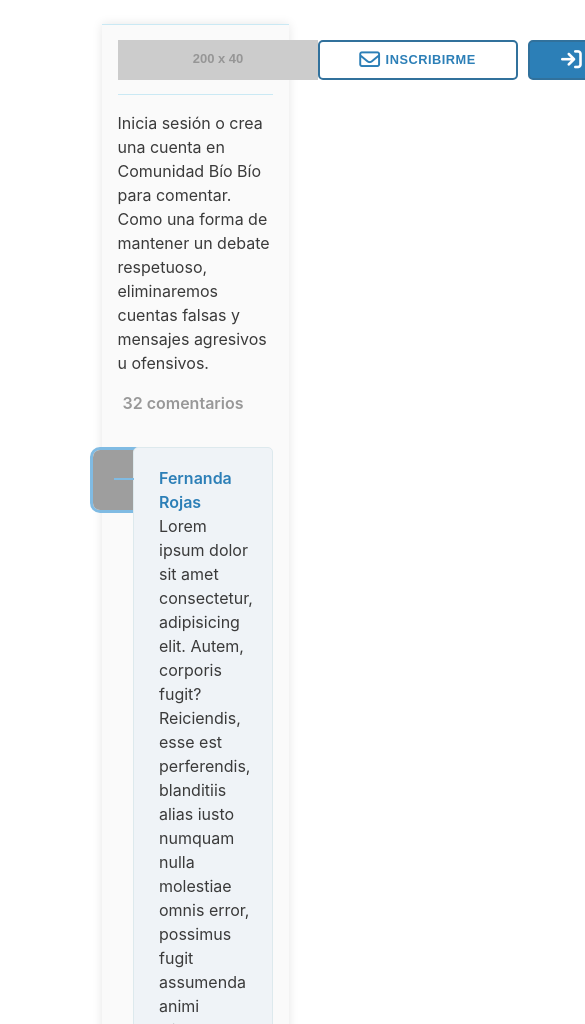
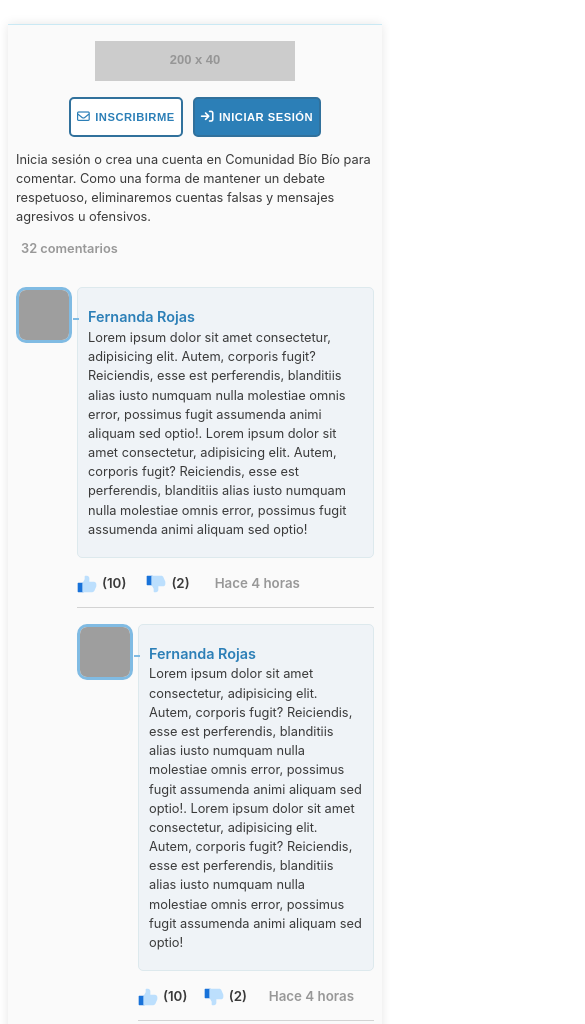
Before and after one commit to abecerraguz/chat-la-tribuna-v2, a website built with Vite: page index.html in a window 390 px wide. Shown: the top 1024 px of the page, 585 px wide, since content can reach past the window. Built offline with nearby package versions, Linux system fonts and the light colour scheme; grey boxes are pictures that could not be loaded; placeholder pictures from the web are drawn by us.

Commit message:
Se ajusta responsivo

```diff
--- a/src/style.scss
+++ b/src/style.scss
@@ -22,6 +22,27 @@ $border-radius-10:10px;
 $border-radius-15:15px;
 $border-radius-20:20px;
 
+// Breakpoints
+$screen-xs-min: 320px;
+$screen-sm-min: 544px;
+$screen-md-min: 768px;
+$screen-lg-min: 1024px;
+
+@mixin breakpoint($media) {
+  @if $media == xs {
+    @media only screen and (min-width: $screen-xs-min) { @content; }
+  }
+  @else if $media == sm {
+    @media only screen and (min-width: $screen-sm-min) { @content; }
+  }
+  @else if $media == md {
+    @media only screen and (min-width: $screen-md-min) { @content; }
+  }
+  @else if $media == lg {
+    @media only screen and (min-width: $screen-lg-min) { @content; }
+  }
+}
+
 
 
 
@@ -29,7 +50,7 @@ $border-radius-20:20px;
   display: flex;
   flex-direction: column;
   width: 100%;
-  max-width: 50%;
+  max-width: 100%;
   height: 100%;
   max-height: 100%;
   margin: 0 auto;
@@ -50,8 +71,26 @@ $border-radius-20:20px;
   -webkit-text-size-adjust: 100%;
   color-scheme: light dark;
   color: $color-text;
+
+
+  @include breakpoint(xs) {
+    padding: 0 0.5rem;
+  }
+
+  @include breakpoint(md) {
     padding: 0 1rem;
+  }
+
   &__header {
+
+    @include breakpoint(xs) {
+      display: flex;
+      flex-direction: column;
+      justify-content: space-between;
+      align-items: center;
+    }
+
+    @include breakpoint(md) {
       display: flex;
       justify-content: space-between;
       align-items: center;
@@ -59,9 +98,22 @@ $border-radius-20:20px;
       border-bottom: 1px solid $border;
       height: 70px;
       box-sizing: border-box;
+      flex-direction: row;
+    }
+
+
     &-contenedor {
       box-sizing: border-box;
       padding: 0;
+      p{
+        @include breakpoint(xs) {
+          font-size: 0.8rem;
+        }
+
+        @include breakpoint(md) {
+          font-size: 1rem;
+        }
+      }
       &-infoCometarios{
         margin-right: 20px;
         margin-left: 5px;
@@ -70,6 +122,19 @@ $border-radius-20:20px;
       }
     }
     &-logo {
+
+      @include breakpoint(xs) {
+        display: flex;
+        align-items: center;
+        flex: 1;
+        font-size: 1.25rem;
+        font-weight: 600;
+        text-align: center;
+        box-sizing: border-box;
+        margin: 1rem 0;
+      }
+
+      @include breakpoint(md) {
         display: flex;
         align-items: center;
         flex: 1;
@@ -78,12 +143,34 @@ $border-radius-20:20px;
         text-align: center;
         box-sizing: border-box;
       }
+    }
     &-button {
       display: flex;
       align-items: center;
       justify-content: center;
       box-sizing: border-box;
       &-buttonOne {
+
+        @include breakpoint(xs) {
+          width: auto;
+          height: 40px;
+          background-color:$fondo-button-one;
+          border: 2px solid $border-button;
+          border-radius: $border-radius-5;
+          margin-right:10px;
+          transition: all ease 0.25s;
+          color: $text-button-one;
+          font-weight:600;
+          font-size: 0.7rem;
+          letter-spacing: 0.03125rem;
+          text-transform: uppercase;
+          display: flex;
+          justify-content: center;
+          align-items: center;
+          box-sizing: border-box;
+        }
+
+        @include breakpoint(md) {
           width: 200px;
           height: 40px;
           background-color:$fondo-button-one;
@@ -93,18 +180,25 @@ $border-radius-20:20px;
           transition: all ease 0.25s;
           color: $text-button-one;
           font-weight:600;
-        font-size: 0.8rem;
+          font-size: 0.7rem;
           letter-spacing: 0.03125rem;
           text-transform: uppercase;
           display: flex;
           justify-content: center;
           align-items: center;
           box-sizing: border-box;
+        }
         cursor: pointer;
         i{
+          @include breakpoint(xs) {
+            font-size: 0.8rem;
+            margin-right: 5px;
+          }
+
+          @include breakpoint(md) {
             font-size: 1.3rem;
-          // margin-top: 4px;
             margin-right: 5px;
+          }
         }
         &:hover {
           background-color:$fondo-button-two;
@@ -112,16 +206,18 @@ $border-radius-20:20px;
         }
       }
       &-buttonTwo {
-        width: 200px;
+
+
+        @include breakpoint(xs) {
+          width: auto;
           height: 40px;
           background-color:$fondo-button-two;
           border: 2px solid $border-button;
           border-radius: $border-radius-5;
           color: $text-button-two;
           transition: all ease 0.25s;
-        font-size: 1rem;
           font-weight: 600;
-        font-size: 0.8rem;
+          font-size: 0.7rem;
           letter-spacing: 0.03125rem;
           text-transform: uppercase;
           box-sizing: border-box;
@@ -129,10 +225,36 @@ $border-radius-20:20px;
           display: flex;
           justify-content: center;
           align-items: center;
+        }
+
+        @include breakpoint(md) {
+          width:200px;
+          height: 40px;
+          background-color:$fondo-button-two;
+          border: 2px solid $border-button;
+          border-radius: $border-radius-5;
+          color: $text-button-two;
+          transition: all ease 0.25s;
+          font-weight: 600;
+          font-size: 0.7rem;
+          letter-spacing: 0.03125rem;
+          text-transform: uppercase;
+          box-sizing: border-box;
+          cursor: pointer;
+          display: flex;
+          justify-content: center;
+          align-items: center;
+        }
         i{
-          // margin-top: 4px;
+          @include breakpoint(xs) {
+            font-size: 0.8rem;
             margin-right: 5px;
+          }
+
+          @include breakpoint(md) {
             font-size: 1.3rem;
+            margin-right: 5px;
+          }
         }
         &:hover {
           background-color: $fondo-button-two-hover;
@@ -153,24 +275,36 @@ $border-radius-20:20px;
       box-sizing: border-box;
     }
     &-avatarPadre{
-      width: 10%;
+      // width: 10%;
       height: auto;
       display: flex;
       justify-content: center;
       box-sizing: border-box;
       img{
-        width: 60px;
-        height: 60px;
+        width: 50px;
+        height: 50px;
         border-radius: $border-radius-10;
         border:3px solid $border-img-avatar;
         margin-right: 5px;
       }
     }
     &-contentCometarioPadre{
-      width: 90%;
       height: auto;
       box-sizing: border-box;
       &-text{
+        @include breakpoint(xs) {
+          background-color:$fondo-cometario;
+          border-radius:$border-radius-5;
+          padding: 18px 5px 18px 10px;
+          margin:0;
+          border: 1px solid $border-left;
+          position: relative;
+          height: auto;
+          box-sizing: border-box;
+          font-size: 0.8rem;
+        }
+
+        @include breakpoint(md) {
           background-color:$fondo-cometario;
           border-radius:$border-radius-5;
           padding: 18px 15px 18px 25px;
@@ -179,9 +313,11 @@ $border-radius-20:20px;
           position: relative;
           height: auto;
           box-sizing: border-box;
+        }
+
         &-name{
           display: block;
-          font-size: 1rem;
+          font-size: 0.9rem;
           font-weight: 600;
           margin-bottom: 0rem;
           color: $color-name;
@@ -189,16 +325,26 @@ $border-radius-20:20px;
         }
       }
       &-text:after{
+
+        @include breakpoint(xs) {
           content:'';
           position: absolute;
           height: 2px;
-        width: 20px;
+          width: 6px;
           background-color:#80bbe3;
-        // border-style: solid;
-        // border-width: 10px 15px 10px 0;
-        // border-color: transparent $border-left transparent transparent;
           top: 30px;
-        left: -20px;
+          left: -5px;
+        }
+
+        @include breakpoint(md) {
+          content:'';
+          position: absolute;
+          height: 2px;
+          width: 6px;
+          background-color:#80bbe3;
+          top: 30px;
+          left: -5px;
+        }
       }
       &-like{
         width: 100%;
@@ -244,48 +390,71 @@ $border-radius-20:20px;
       padding: 1rem 0;
     }
     &-avatarHijo{
-      width: 10%;
+      // width: 10%;
       height: auto;
       display: flex;
       justify-content: center;
       img{
-        width: 60px;
-        height: 60px;
+        width: 50px;
+        height: 50px;
         border-radius: $border-radius-10;
         border:3px solid $border-img-avatar;
         margin-right: 5px;
       }
     }
     &-contentCometarioHijo{
-      width: 90%;
       height: auto;
       &-text{
+        @include breakpoint(xs) {
           background-color:$fondo-cometario;
           border-radius:$border-radius-5;
-        padding: 18px 15px 18px 25px;
+          padding: 18px 10px 18px 10px;
           margin:0;
           border: 1px solid $border-left;
           position: relative;
           height: auto;
+          box-sizing: border-box;
+          font-size: 0.8rem;
+        }
+
+        @include breakpoint(md) {
+          background-color:$fondo-cometario;
+          border-radius:$border-radius-5;
+          padding: 18px 10px 18px 10px;
+          margin:0;
+          border: 1px solid $border-left;
+          position: relative;
+          height: auto;
+          box-sizing: border-box;
+        }
         &-name{
           display: block;
-          font-size: 1rem;
+          font-size: 0.9rem;
           font-weight: 600;
           margin-bottom: 0rem;
           color: $color-name;
         }
       }
       &-text:after{
+        @include breakpoint(xs) {
           content:'';
           position: absolute;
           height: 2px;
-        width: 20px;
+          width: 6px;
           background-color:#80bbe3;
-        // border-style: solid;
-        // border-width: 10px 15px 10px 0;
-        // border-color: transparent $border-left transparent transparent;
           top: 30px;
-        left: -20px;
+          left: -5px;
+        }
+
+        @include breakpoint(md) {
+          content:'';
+          position: absolute;
+          height: 2px;
+          width: 6px;
+          background-color:#80bbe3;
+          top: 30px;
+          left: -5px;
+        }
       }
       &-like{
         width: 100%;
@@ -319,6 +488,7 @@ $border-radius-20:20px;
           margin-right: 20px;
           margin-left: 5px;
           color: #989898;
+          white-space: nowrap;
       }
 
     }
```
Lines whose indentation alone changed are shown as unchanged.
